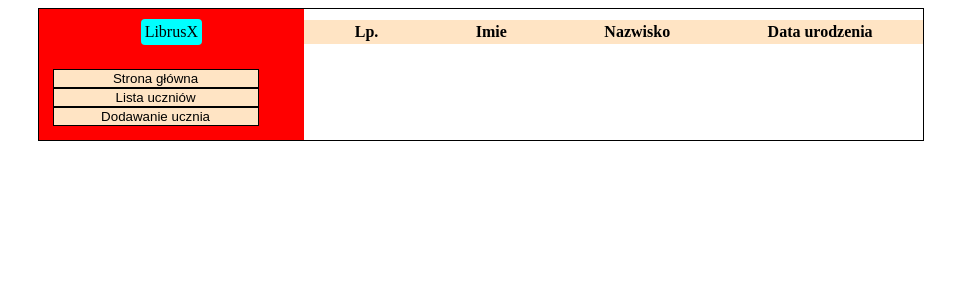
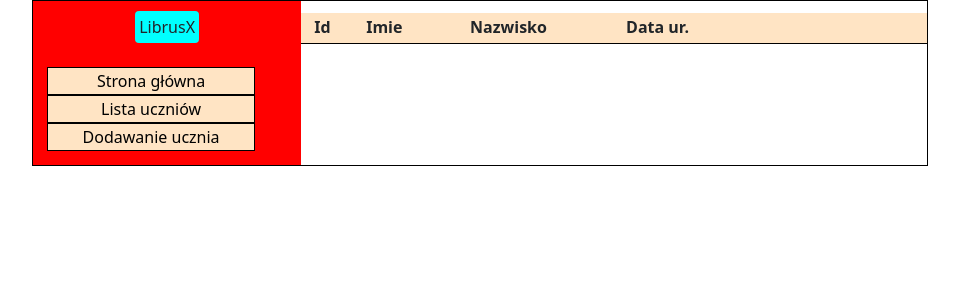
Before and after one commit to SaintAmeN/angular-students, an Angular app: page /student-list in a window 1280 px wide. Shown: the top 300 px of the page, without its empty margins (160-1119 px from the left). Built offline with nearby package versions, Linux system fonts and the light colour scheme.

Commit message:
Usuwanie rowniez dziala

```diff
--- a/angular.json
+++ b/angular.json
@@ -25,9 +25,12 @@
               "src/assets"
             ],
             "styles": [
-              "src/styles.css"
+              "src/styles.css",
+              "node_modules/bootstrap/dist/css/bootstrap.css"
             ],
-            "scripts": []
+            "scripts": [
+              "node_modules/bootstrap/dist/js/bootstrap.js"
+            ]
           },
           "configurations": {
             "production": {
--- a/package.json
+++ b/package.json
@@ -18,6 +18,7 @@
     "@angular/platform-browser": "^15.1.0",
     "@angular/platform-browser-dynamic": "^15.1.0",
     "@angular/router": "^15.1.0",
+    "bootstrap": "^5.3.0-alpha1",
     "rxjs": "~7.8.0",
     "tslib": "^2.3.0",
     "zone.js": "~0.12.0"
--- a/src/app/page-student-list/page-student-list.component.css
+++ b/src/app/page-student-list/page-student-list.component.css
@@ -5,20 +5,8 @@
   width: 100%;
 }
 
-table {
-  width: 100%;
+.wiersz-naglowkowy {
+  border-bottom: 1px solid black;
+  font-weight: bold;
+  padding: 2px 1px 4px 1px;
 }
-
-tr {
-  display: flex;
-  flex-direction: row;
-  flex-grow: 1;
-}
-
-th {
-  flex-grow: 1;
-}
-
-td {
-  flex-grow: 1;
-}
--- a/src/app/page-student-list/page-student-list.component.html
+++ b/src/app/page-student-list/page-student-list.component.html
@@ -1,24 +1,24 @@
 <div class="panel-student-list">
-  <table>
-    <!--  HEAD  -->
-    <thead>
-      <tr> <!--table row - wiersz tabeli-->
-        <th>Lp.</th>
-        <th>Imie</th>
-        <th>Nazwisko</th>
-        <th>Data urodzenia</th>
-      </tr>
-    </thead>
-    <!--  BODY  -->
-    <!--  BODY  -->
-    <!--  BODY  -->
-    <tbody>
-      <tr *ngFor="let student of studentService.studentList">
-        <td>{{student.id}}</td>
-        <td>{{student.imie}}</td>
-        <td>{{student.nazwisko}}</td>
-        <td>{{student.dataUrodzenia}}</td>
-      </tr>
-    </tbody>
-  </table>
+  <div class="container">
+    <div class="row wiersz-naglowkowy">
+      <div class="col-1">Id</div>
+      <div class="col-2">Imie</div>
+      <div class="col-3">Nazwisko</div>
+      <div class="col-3">Data ur.</div>
+      <div class="col-3"></div>
+    </div>
+    <div class="row" *ngFor="let student of studentService.studentList">
+      <div class="col-1">{{student.id}}</div>
+      <div class="col-2">{{student.imie}}</div>
+      <div class="col-3">{{student.nazwisko}}</div>
+      <div class="col-3">{{student.dataUrodzenia}}</div>
+      <!--  Create Read Update Delete    -->
+      <!--  CRUD    -->
+      <div class="col-3">
+        <button class="btn btn-primary" (click)="usunStudenta(student.id)">
+          Usuń
+        </button>
+      </div>
+    </div>
+  </div>
 </div>
--- a/src/app/page-student-list/page-student-list.component.ts
+++ b/src/app/page-student-list/page-student-list.component.ts
@@ -10,4 +10,9 @@ export class PageStudentListComponent {
 
   constructor(protected studentService: StudentService) {
   }
+
+  usunStudenta(id: number): void {
+    console.log("Usuwam studenta o id: " + id)
+    this.studentService.usunStudentaWSerwisie(id)
+  }
 }
--- a/src/app/student-service/student.service.ts
+++ b/src/app/student-service/student.service.ts
@@ -5,6 +5,7 @@ import {StudentModel} from "../model/StudentModel";
   providedIn: 'root'
 })
 export class StudentService {
+  nextStudentId: number = 1
   studentList: StudentModel[] = []
 
   constructor() {
@@ -22,6 +23,24 @@ export class StudentService {
   // :StudentModel  => typ parametru
   // :void          => typ zwracany funkcji
   dodajStudenta(nowyStudent: StudentModel): void {
+    nowyStudent.id = this.nextStudentId++
     this.studentList.push(nowyStudent)
   }
+
+  usunStudentaWSerwisie(id: number): void {
+    let znalezionyStudent;
+    for (const student of this.studentList) {
+      if (student.id == id) {
+        znalezionyStudent = student;
+        break;
+      }
+    }
+
+    if (znalezionyStudent == undefined){
+      return
+    }
+
+    const index = this.studentList.indexOf(znalezionyStudent, 0)
+    this.studentList.splice(index, 1) // usunięcie 1 elementu na pozycji index
+  }
 }
```
Also changed, not shown: 1 other file (tests, documents, lock files or other folders).
